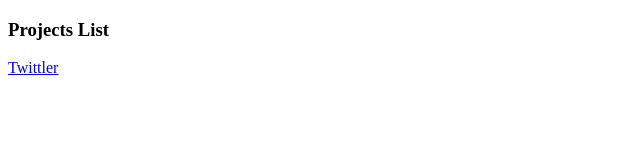
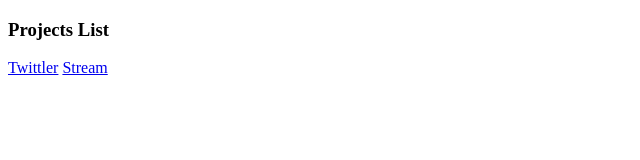
Before and after one commit to singsai/singsai.github.io, a plain HTML site: page index.html in a window 1280 px wide. Shown: the full height of the page, 0-640 px from the left. Drawn offline with Linux system fonts and the light colour scheme.

Commit message:
Update link

```diff
--- a/index.html
+++ b/index.html
@@ -6,5 +6,6 @@
 <body>
   <h3>Projects List</h3>
   <a href="https://singsai.github.io/twittler">Twittler</a>
+  <a href="https://singsai.github.io/dist">Stream</a>
 </body>
 </html>
```
